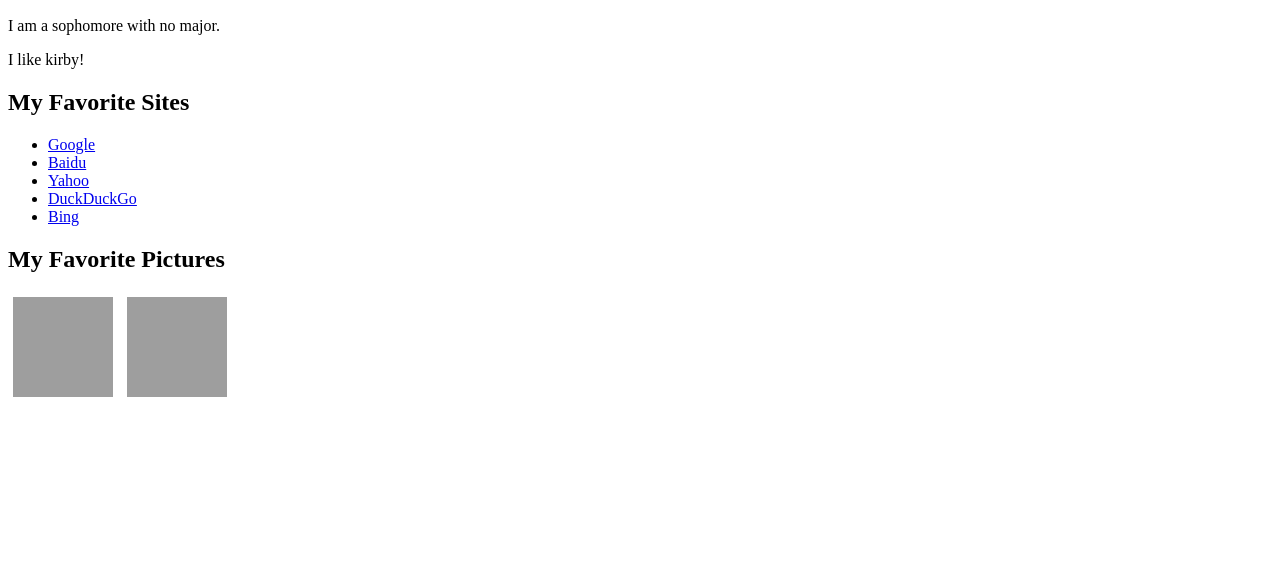
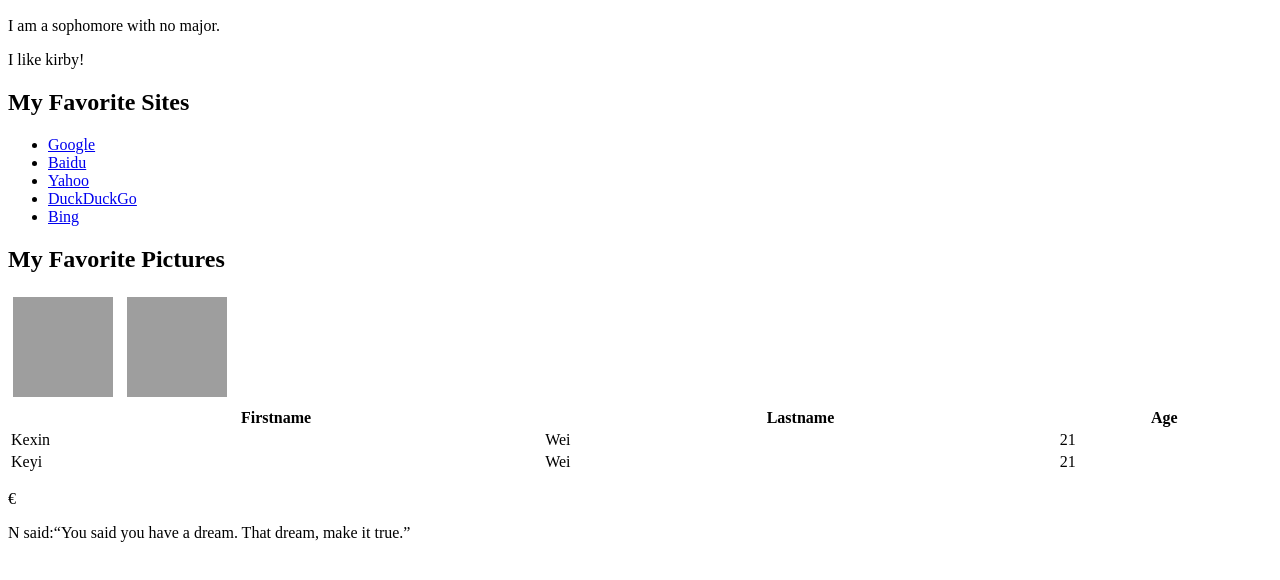
Before and after one commit to wkx98-1864208/wkx98-1864208.github.io, a plain HTML site: page tags.html in a window 1280 px wide. Shown: the part 110-690 px from the top of the page. Drawn offline with Linux system fonts and the light colour scheme; grey boxes are pictures that could not be loaded.

Commit message:
Add files via upload

```diff
--- a/tags.html
+++ b/tags.html
@@ -1,10 +1,18 @@
 <!DOCTYPE html>
 <html>
     <head>
-        <title>
+        <title style="background-color:DodgerBlue">
             Kexin's Website
         </title>
     </head>
+    <style>
+        .table {
+          background-color: whitesmoke;
+          color: royalblue;
+          margin: 20px;
+          padding: 20px;
+        }
+    </style>
     <body>
         <h1>Keixn</h1>
         <h2>About Me</h2>
@@ -21,5 +29,26 @@
         <h2>My Favorite Pictures</h2>
         <a href="https://www.redbubble.com/people/youngtrendsette/works/21466133-cute-kirby-squad?p=greeting-card"><img src="https://ih1.redbubble.net/image.205771823.6133/flat,750x,075,f-pad,750x1000,f8f8f8.u1.jpg" title="kirbys in bottle" style="width:100px;height:100px;margin:5px"/></a>
         <a href="https://picsart.com/i/sticker-kirby-pokemon-cute-ice-cream-adorable-bigeyes-303182786125211"><img src="https://cdn140.picsart.com/303182786125211.png?r1024x1024" title="kirby with ice cream" style="width:100px;height:100px;margin:5px"/></a>
+        <table style="width:100%">
+            <tr>
+              <th>Firstname</th>
+              <th>Lastname</th>
+              <th>Age</th>
+            </tr>
+            <tr>
+              <td>Kexin</td>
+              <td>Wei</td>
+              <td>21</td>
+            </tr>
+            <tr>
+              <td>Keyi</td>
+              <td>Wei</td>
+              <td>21</td>
+            </tr>
+        </table>
+        <p>&#x20AC;</p>
+        <div class="cities">
+        <p>N said:<q>You said you have a dream. That dream, make it true.</q></p>
+        </div>
     </body>
 </html>
```
